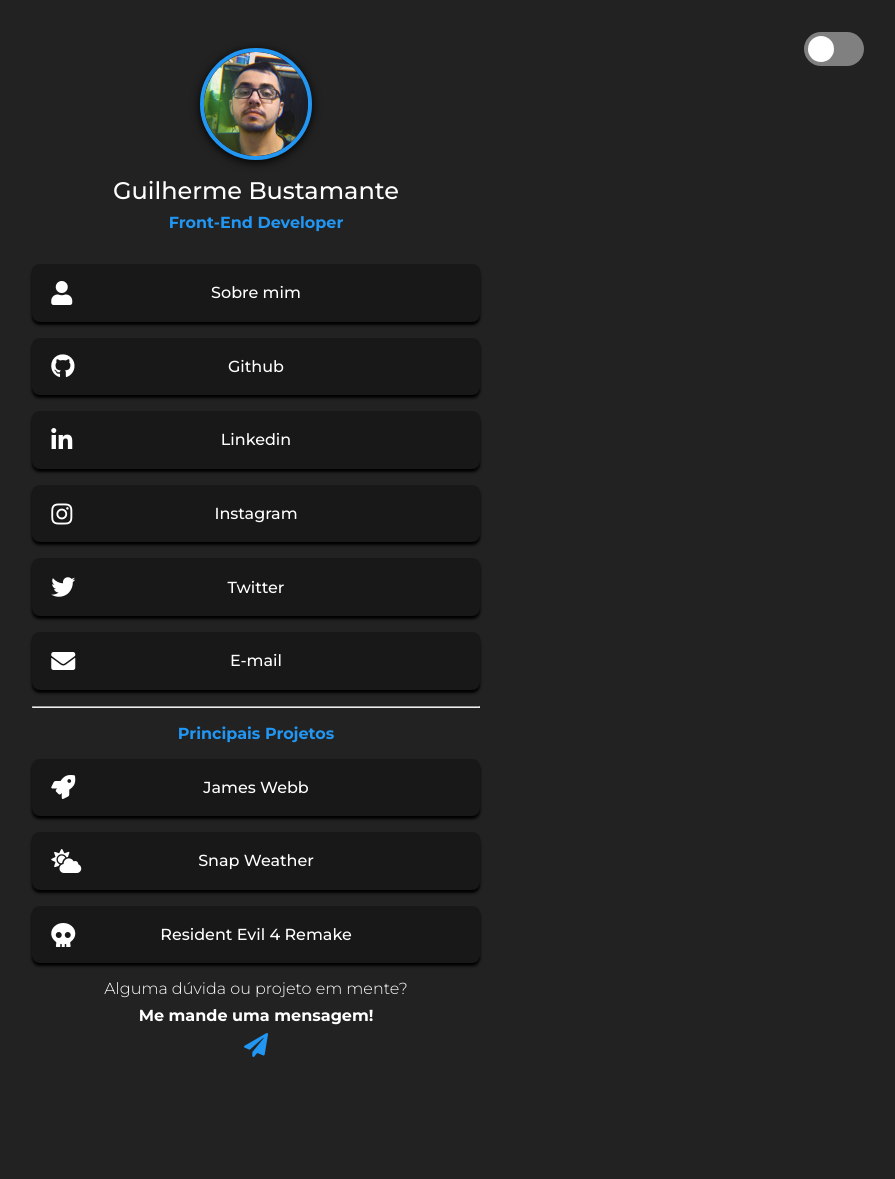
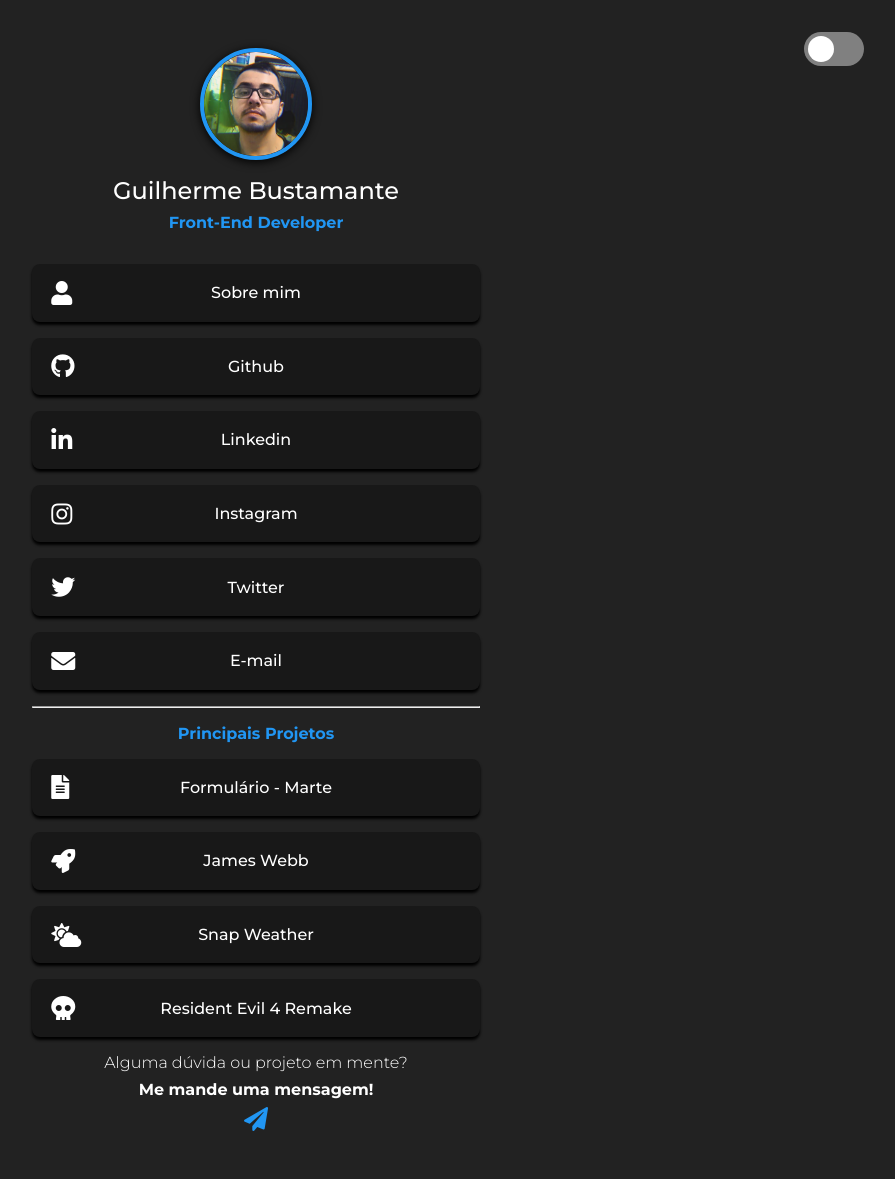
Before and after one commit to gui-bus/link-hub, a plain HTML site: page index.html in a window 1280 px wide. Shown: the whole page, without its empty margins (384-1279 px from the left). Before the commit the page ends 1105 px from the top, so only its background shows below. Drawn offline with Linux system fonts and the light colour scheme.

Commit message:
Add files via upload

```diff
--- a/index.html
+++ b/index.html
@@ -62,6 +62,10 @@
 
                 <hr>
                 <p>Principais Projetos</p>
+                <a href="https://gui-bus.github.io/james-webb/index.html" target="_blank">
+                    <i class="fas fa-file-alt"></i>
+                    Formulário - Marte
+                </a>
 
                 <a href="https://gui-bus.github.io/james-webb/index.html" target="_blank">
                     <i class="fas fa-rocket"></i>
```
